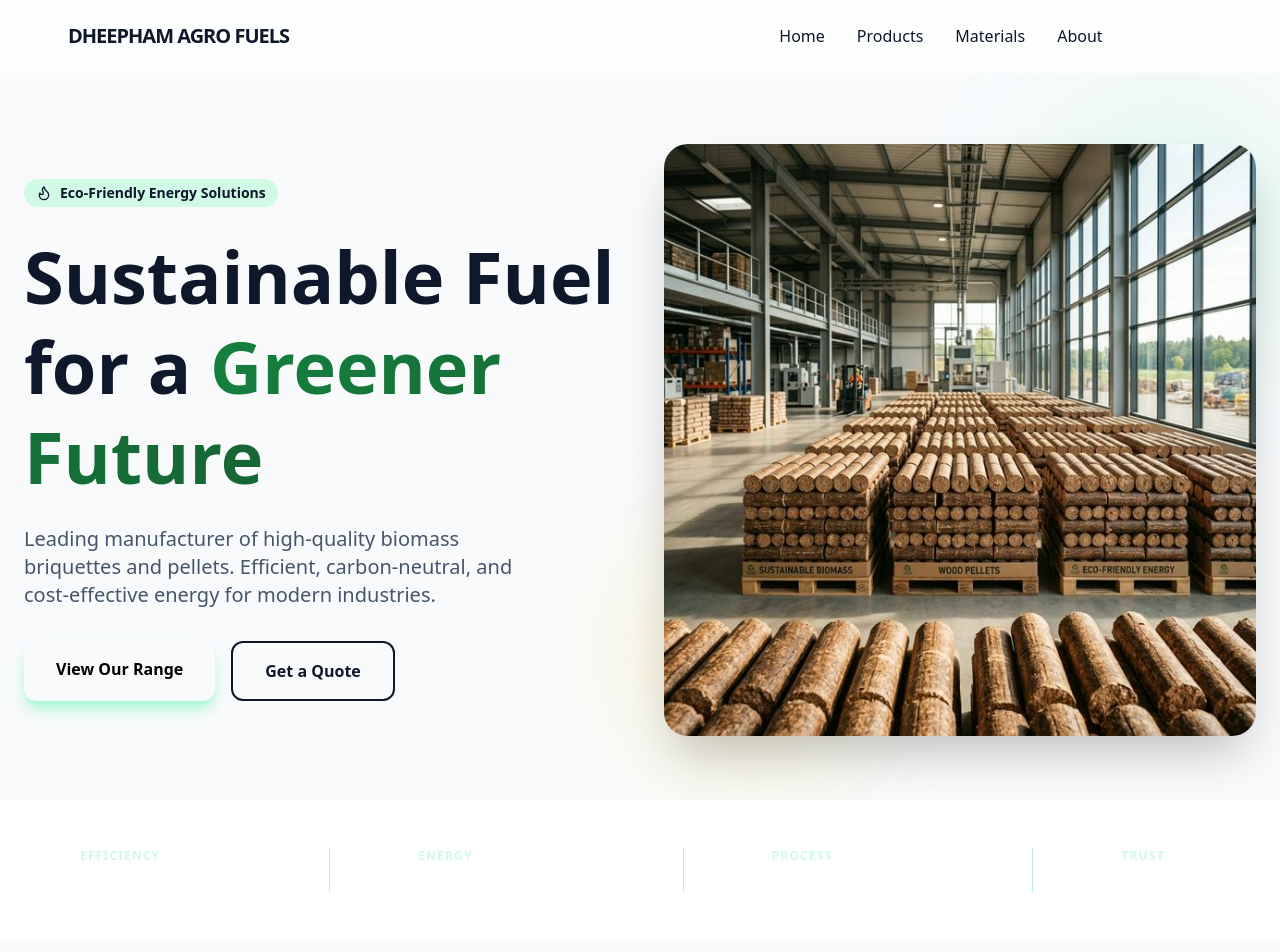
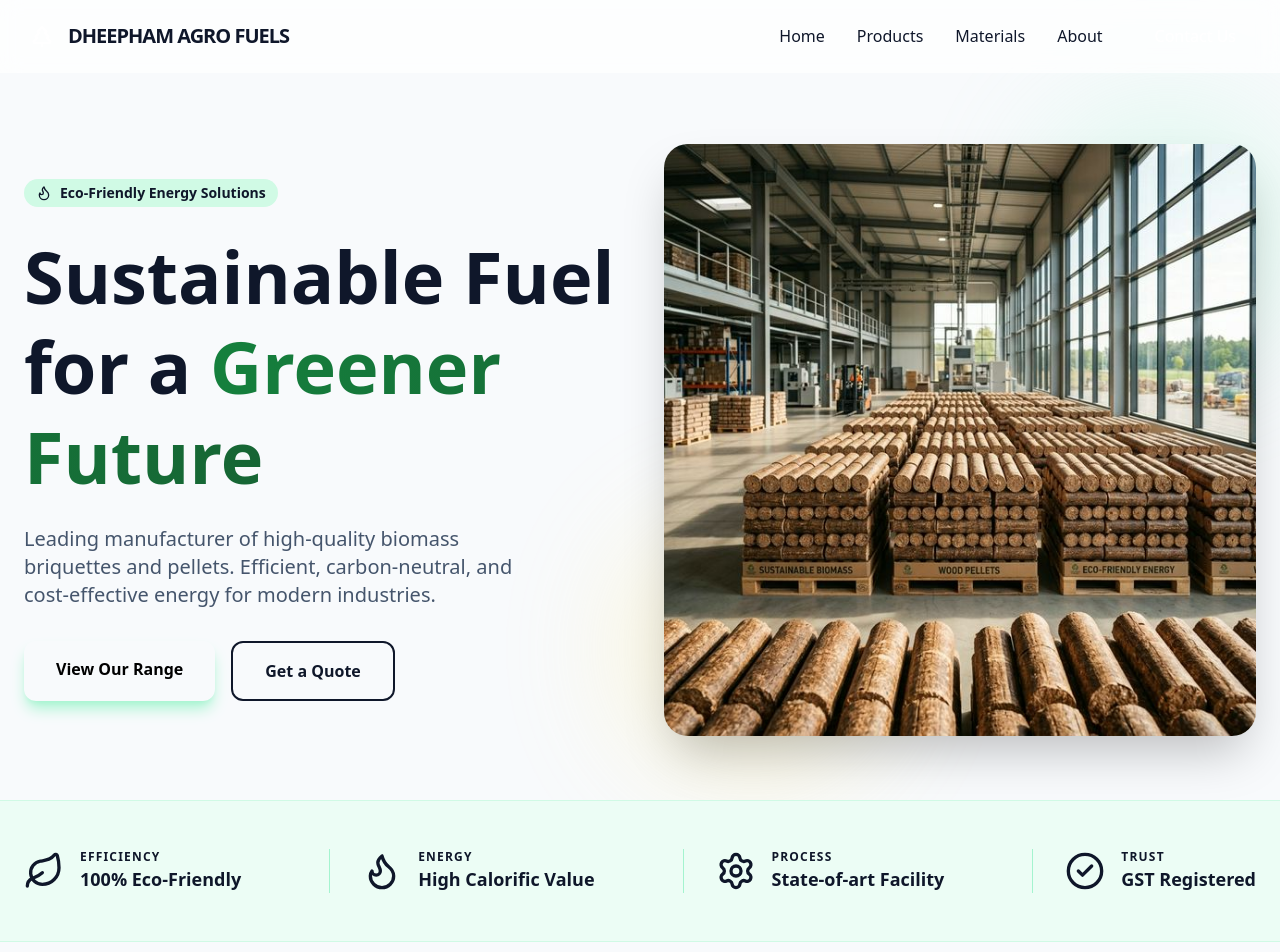
Before and after one commit to Goku700/Dheepham, a Next.js app: page / in a window 1280 px wide. Shown: the top 952 px of the page. Built offline with nearby package versions, Linux system fonts and the light colour scheme.

Commit message:
Fix visibility on About and Features sections

```diff
--- a/src/app/page.tsx
+++ b/src/app/page.tsx
@@ -198,33 +198,33 @@ export default function Home() {
       <Hero />
 
       {/* --- Features Strip --- */}
-      <section className="bg-primary py-12 relative overflow-hidden">
-        <div className="container mx-auto px-6 flex flex-wrap justify-between gap-8 items-center relative z-10">
-          <div className="flex items-center gap-4 text-white">
+      <section className="bg-emerald-50 py-12 relative overflow-hidden border-y border-emerald-100">
+        <div className="container mx-auto px-6 flex flex-wrap justify-between gap-8 items-center relative z-10 text-primary">
+          <div className="flex items-center gap-4">
             <Leaf className="w-10 h-10" />
             <div>
-              <p className="text-emerald-100 text-xs font-bold uppercase tracking-widest">Efficiency</p>
+              <p className="text-primary text-xs font-bold uppercase tracking-widest">Efficiency</p>
               <p className="text-lg font-bold">100% Eco-Friendly</p>
             </div>
           </div>
-          <div className="flex items-center gap-4 text-white border-l border-emerald-400/30 pl-8">
+          <div className="flex items-center gap-4 border-l border-emerald-200 pl-8">
             <Flame className="w-10 h-10" />
             <div>
-              <p className="text-emerald-100 text-xs font-bold uppercase tracking-widest">Energy</p>
+              <p className="text-primary text-xs font-bold uppercase tracking-widest">Energy</p>
               <p className="text-lg font-bold">High Calorific Value</p>
             </div>
           </div>
-          <div className="flex items-center gap-4 text-white border-l border-emerald-400/30 pl-8">
+          <div className="flex items-center gap-4 border-l border-emerald-200 pl-8">
             <Settings className="w-10 h-10" />
             <div>
-              <p className="text-emerald-100 text-xs font-bold uppercase tracking-widest">Process</p>
+              <p className="text-primary text-xs font-bold uppercase tracking-widest">Process</p>
               <p className="text-lg font-bold">State-of-art Facility</p>
             </div>
           </div>
-          <div className="flex items-center gap-4 text-white border-l border-emerald-400/30 pl-8">
+          <div className="flex items-center gap-4 border-l border-emerald-200 pl-8">
             <CheckCircle2 className="w-10 h-10" />
             <div>
-              <p className="text-emerald-100 text-xs font-bold uppercase tracking-widest">Trust</p>
+              <p className="text-primary text-xs font-bold uppercase tracking-widest">Trust</p>
               <p className="text-lg font-bold">GST Registered</p>
             </div>
           </div>
@@ -297,7 +297,7 @@ export default function Home() {
             <h2 className="text-4xl md:text-5xl font-outfit font-bold mb-8">Pioneering Sustainable Industry</h2>
             <div className="space-y-6 text-black text-lg leading-relaxed text-center">
               <p>
-                Based in <span className="text-white font-bold underline decoration-primary underline-offset-4">Tiruvannamalai, Tamil Nadu</span>,
+                Based in <span className="text-primary font-bold underline decoration-primary underline-offset-4">Tiruvannamalai, Tamil Nadu</span>,
                 Dheepham Agro Fuels is committed to bridging the gap between agricultural abundance and industrial energy needs.
               </p>
               <p>
```
